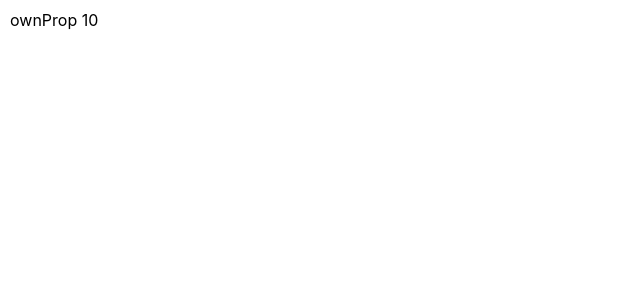
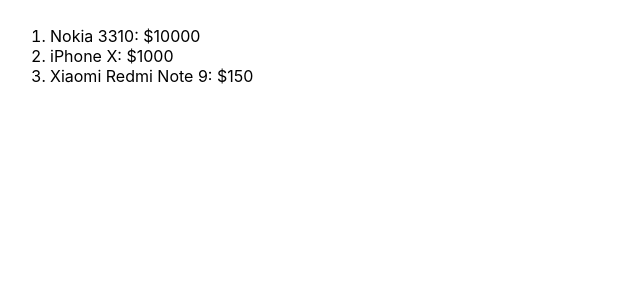
Before and after one commit to pecourses/pe2022-1-react-app, a React (Create React App) app: page / in a window 1280 px wide. Shown: the top 300 px of the page, without its empty margins (0-640 px from the left). Built offline with nearby package versions, Linux system fonts and the light colour scheme.

Commit message:
Add dataLoadingHOC

```diff
--- a/src/App.js
+++ b/src/App.js
@@ -1,28 +1,8 @@
-import React, { useState } from 'react';
+import PhonesLoadedList from './components/PhonesLoadedList';
 
 // HOC - компонент вищого порядку (функція, яка приймає і повертає компонент)
 function App() {
-  const InnerComponentWithNewProp = withNewProp(InnerComponent);
-
-  return <InnerComponentWithNewProp ownProp="ownProp" />;
+  return <PhonesLoadedList url="/data/phones.json" />;
 }
 
 export default App;
-
-function withNewProp(WrappedComponent) {
-  function NewComponent(props) {
-    const [newProp, setNewProp] = useState(10);
-
-    return <WrappedComponent newProp={newProp} {...props} />;
-  }
-
-  return NewComponent;
-}
-
-function InnerComponent(props) {
-  return (
-    <div>
-      {props.ownProp ?? 'Prop is missing'} {props.newProp}
-    </div>
-  );
-}
--- /dev/null
+++ b/src/components/HOCs/index.js
@@ -0,0 +1 @@
+export { default as withDataLoading } from './withDataLoading';
--- /dev/null
+++ b/src/components/HOCs/withDataLoading.js
@@ -0,0 +1,31 @@
+import { useState, useEffect } from 'react';
+
+function withDataLoading(WrappedComponent) {
+  function WrappedComponentWithDataLoading({ url, ...props }) {
+    const [data, setData] = useState([]);
+    const [isFetching, setIsFetching] = useState(false);
+    const [error, setError] = useState(null);
+
+    useEffect(() => {
+      setIsFetching(true);
+      fetch(url)
+        .then(response => response.json())
+        .then(data => setData(data))
+        .catch(e => setError(e))
+        .finally(() => setIsFetching(false));
+    }, [url]);
+
+    return (
+      <WrappedComponent
+        data={data}
+        isFetching={isFetching}
+        error={error}
+        {...props}
+      />
+    );
+  }
+
+  return WrappedComponentWithDataLoading;
+}
+
+export default withDataLoading;
--- /dev/null
+++ b/src/components/PhonesLoadedList/index.jsx
@@ -0,0 +1,23 @@
+import { withDataLoading } from '../HOCs';
+
+const PhonesLoadedList = props => {
+  const { data: phones, isFetching, error } = props;
+
+  return (
+    <>
+      {isFetching && <div>Loading...</div>}
+      {error && <div>ERROR</div>}
+      <ol>
+        {phones.map(p => (
+          <li key={p.id}>
+            {p.brand} {p.model}: {p.price}
+          </li>
+        ))}
+      </ol>
+    </>
+  );
+};
+
+const PhonesLoadedListWithLoadingData = withDataLoading(PhonesLoadedList);
+
+export default PhonesLoadedListWithLoadingData;
```
